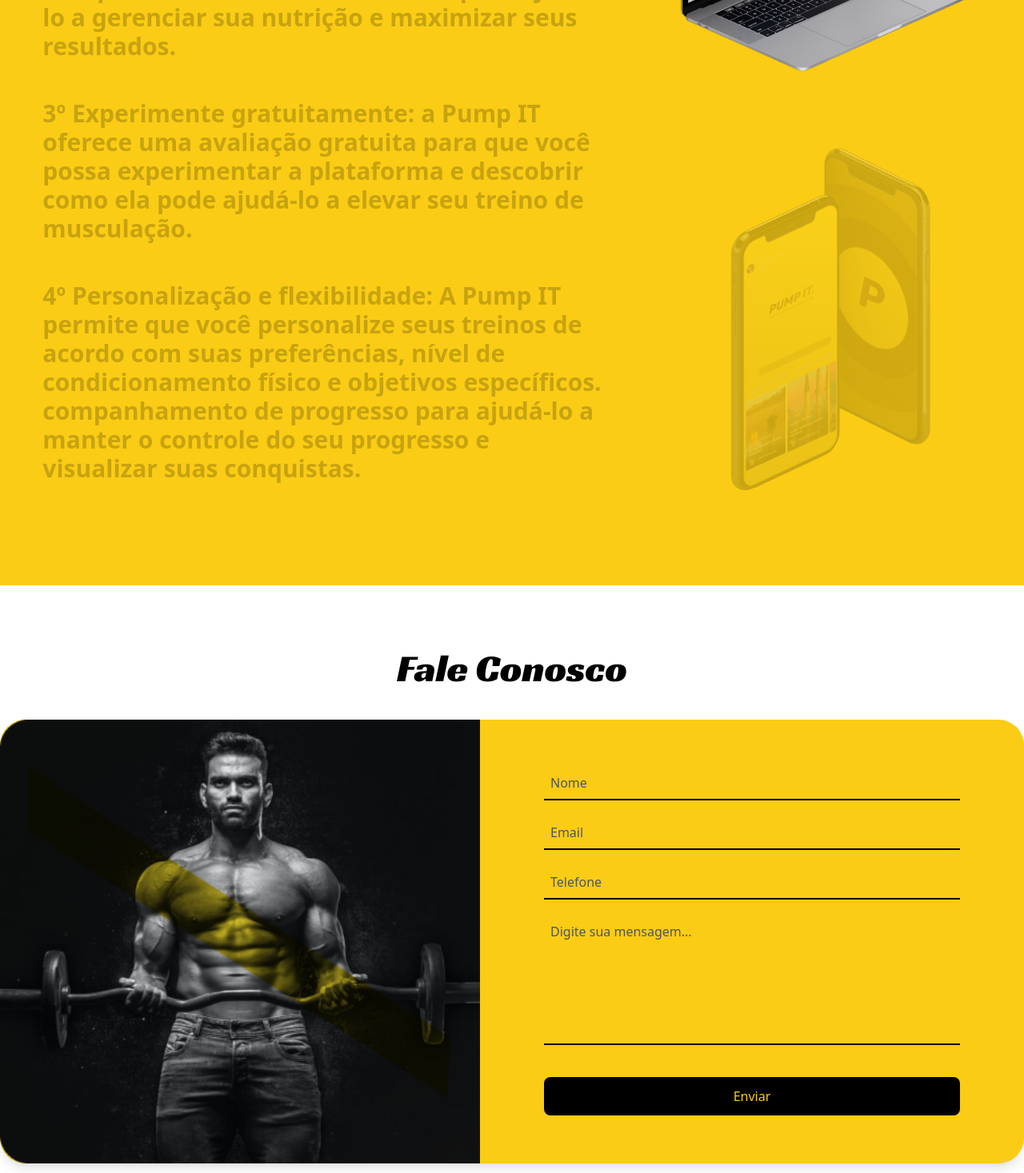
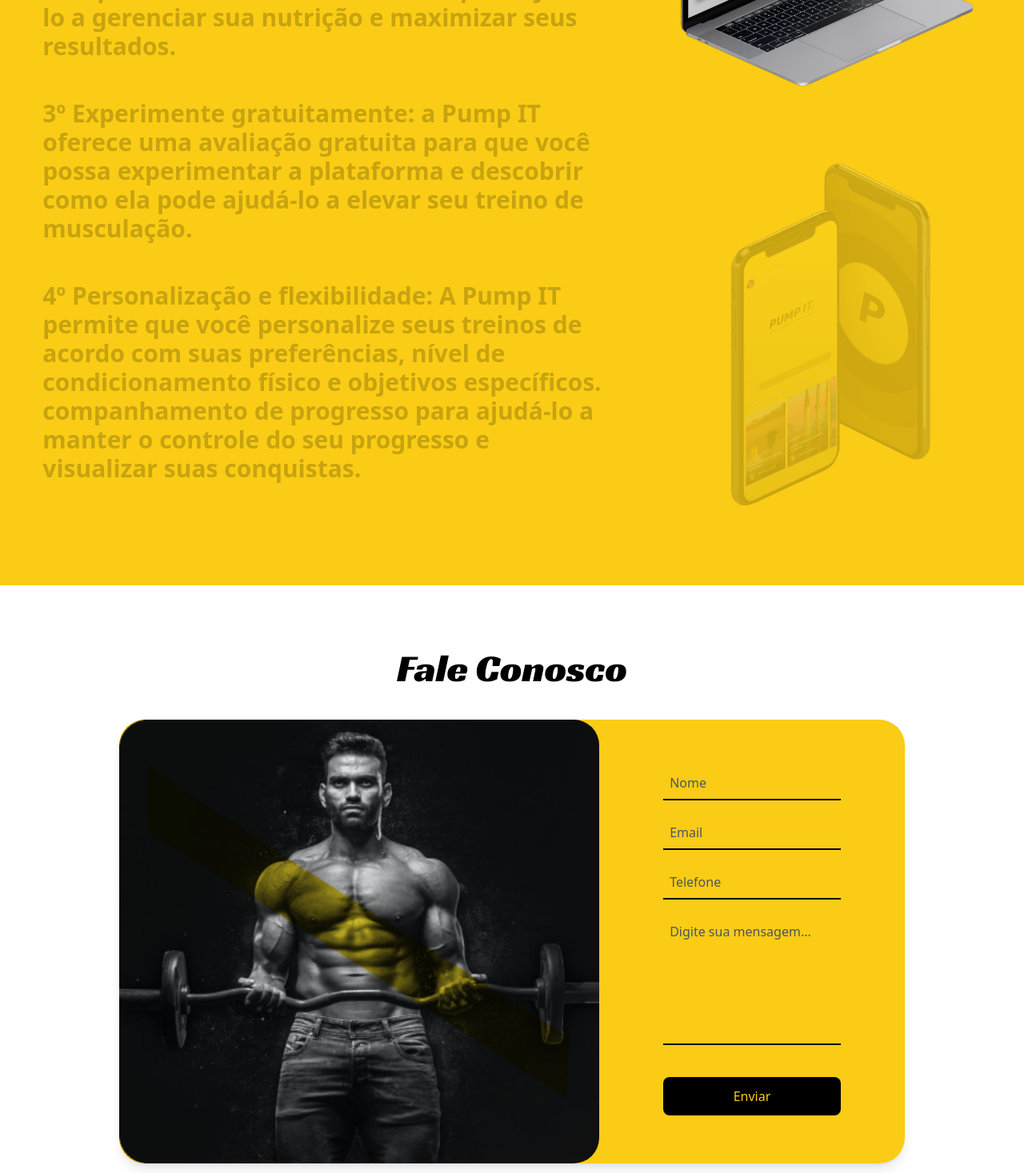
Before and after one commit to leonardohernandesq/pumpit, a Next.js app: page / in a window 1280 px wide. Shown: the part 2006-3473 px from the top of the page at 80% size. Built offline with nearby package versions, Linux system fonts and the light colour scheme.

Commit message:
refactor style

```diff
--- a/src/app/institutional/components/About/index.tsx
+++ b/src/app/institutional/components/About/index.tsx
@@ -4,8 +4,8 @@
     return (
         <section id="about" className='py-20 flex flex-col items-center justify-center'>
             <h1 className='font-racing text-5xl text-center mb-14'>A Pump IT</h1>
-            <section className='flex flex-row max-w-7xl w-11/12'>
-                <section className='w-2/4 relative'>
+            <section className='flex max-w-7xl w-11/12 flex-col items-center xl:flex-row'>
+                <section className=' relative w-full xl:w-2/4'>
                     <div className='
                         w-[500px]
                         h-[500px]
@@ -32,7 +32,7 @@
                         <Image src={'/about.jpg'} alt='Academy Image' width={500} height={500} className='relative pl-5 pb-5'/>
                     </div>
                 </section>
-                <section className='w-2/4 flex flex-col justify-center'>
+                <section className='w-3/4 xl:w-2/4 flex flex-col justify-center'>
                     <p className="mb-4">Na Pump IT, acreditamos que todos podem alcançar seus objetivos de fitness com a orientação certa. Nossa empresa foi fundada com a missão de ajudar as pessoas a elevar seus treinos de musculação, oferecendo uma plataforma inovadora e fácil de usar para a gestão de treinos.</p>
                     <p className="mb-4">Combinamos nosso conhecimento em tecnologia e fitness para criar uma ferramenta que permite que nossos clientes definam e alcancem seus objetivos de forma eficiente. Nossa plataforma oferece recursos como rastreamento de progresso, planos de treino personalizados, gerenciamento de nutrição e muito mais.</p>
                     <p className="mb-4">Estamos comprometidos em fornecer a melhor experiência possível para nossos usuários. Por isso, trabalhamos constantemente para aprimorar nossos recursos e garantir que a Pump IT esteja sempre atualizada com as últimas tendências do mercado.</p>
--- a/src/app/institutional/components/Banner/index.tsx
+++ b/src/app/institutional/components/Banner/index.tsx
@@ -1,7 +1,7 @@
 
 export function Banner() {
     return (
-        <div id="top" className="h-screen w-screen flex justify-center bg-[url('/banner.jpg')] bg-no-repeat bg-cover bg-center -mt-20">
+        <div id="top" className="h-screen w-screen flex justify-center bg-[url('/banner.jpg')] bg-no-repeat bg-cover bg-center -mt-36 lg:-mt-20">
             <section className="flex flex-row justify-between items-center py-2 max-w-7xl w-11/12 ">
                 <h1 className="text-6xl font-bold w-96 font-racing">
                     Desafie seus limites com a
--- a/src/app/institutional/components/BecauseUse/index.tsx
+++ b/src/app/institutional/components/BecauseUse/index.tsx
@@ -7,14 +7,14 @@
             <h1 className='font-racing text-5xl text-center'>Por que acessar?</h1>
             <MdKeyboardDoubleArrowDown size={30} color='#000' className='animate-bounce my-4'/>
 
-            <section className='flex flex-row max-w-7xl w-11/12 gap-10 justify-between'>
-                <div className='w-2/3 flex items-center justify-center flex-col pr-14'>
+            <section className='flex flex-col lg:flex-row max-w-7xl w-11/12 gap-10 justify-between items-center'>
+                <div className='w-2/3 flex items-center justify-center flex-col pr-0 lg:pr-14'>
                     <h2 className='text-3xl font-bold opacity-1 mb-12'>1º Acompanhe seu progresso: a Pump IT oferece ferramentas de acompanhamento de progresso para ajudá-lo a manter o controle do seu progresso e visualizar suas conquistas.</h2>
                     <h2 className='text-3xl font-bold opacity-20 mb-12'>2º Gerencie sua nutrição: além de treinos, a Pump IT também oferece recursos para ajudá-lo a gerenciar sua nutrição e maximizar seus resultados.</h2>
                     <h2 className='text-3xl font-bold opacity-20 mb-12'>3º Experimente gratuitamente: a Pump IT oferece uma avaliação gratuita para que você possa experimentar a plataforma e descobrir como ela pode ajudá-lo a elevar seu treino de musculação.</h2>
                     <h2 className='text-3xl font-bold opacity-20 mb-12'>4º Personalização e flexibilidade: A Pump IT permite que você personalize seus treinos de acordo com suas preferências, nível de condicionamento físico e objetivos específicos. companhamento de progresso para ajudá-lo a manter o controle do seu progresso e visualizar suas conquistas.</h2>
                 </div>
-                <div className='w-1/3 flex flex-col items-center'>
+                <div className='lg:w-1/3 w-2/3 flex flex-col items-center'>
                     <Image alt='Amostra do site no Desktop' src={"/mockup1.png"} width={400} height={400}/>
                     <Image alt='Amostra do site no Mobile' src={"/mockup2.png"} width={250} height={200} className='mt-24 opacity-20'/>
                 </div>
--- a/src/app/institutional/components/Contact/index.tsx
+++ b/src/app/institutional/components/Contact/index.tsx
@@ -5,12 +5,12 @@
 export function Contact() {
 
 return (
-    <section id="contact" className='w-full flex items-center justify-center py-20 flex-col'>
+    <section id="contact" className='flex items-center justify-center py-20 flex-col'>
     <h1 className='font-racing text-5xl text-center mb-10   '>Fale Conosco</h1>
 
-    <section className='flex flex-row max-w-7xl w-full shadow-lg rounded-[32px] bg-yellow-400'>
-        <div className=''>
-            <Image alt='Homem levantando uma barra W ' src={'/contact-img.png'} width={600} height={400}/>
+    <section className='flex lg:flex-row flex-col max-w-7xl w-11/12 shadow-lg rounded-[32px] bg-yellow-400 mx-8'>
+        <div className='flex justify-center'>
+            <Image alt='Homem levantando uma barra W ' src={'/contact-img.png'} width={600} height={400} className='rounded-[32px] m-10 lg:m-0'/>
         </div>
         <div className='flex-1 flex flex-col py-10 px-20 justify-center'>
             <Input placeholder='Nome'/>
--- a/src/app/institutional/components/HeaderHome/index.tsx
+++ b/src/app/institutional/components/HeaderHome/index.tsx
@@ -3,12 +3,12 @@
 export function HeaderHome() {
     return (
         <header className="max-w-7xl w-11/12 z-10">
-            <section className="flex flex-row justify-between items-center py-2">
+            <section className="flex flex-col lg:flex-row justify-between items-center py-2">
                 <Link href={"/"}>
                     <Image alt='Logo da Pump IT - Eleve seu treino' src={"/logo-black.png"} width={183} height={60}/>
                 </Link>
 
-                <nav>
+                <nav className="lg:m-0 my-6">
                     <ul className="flex flex-row">
                         <li className="ml-4"><Link className="transition-all duration-1000 hover:text-gray-600 uppercase" href={"/"}>Home</Link></li>
                         <li className="ml-4"><Link className="transition-all duration-1000 hover:text-gray-600 uppercase" href={"#about"}>A PumpIT</Link></li>
```
Lines whose indentation alone changed are shown as unchanged.
